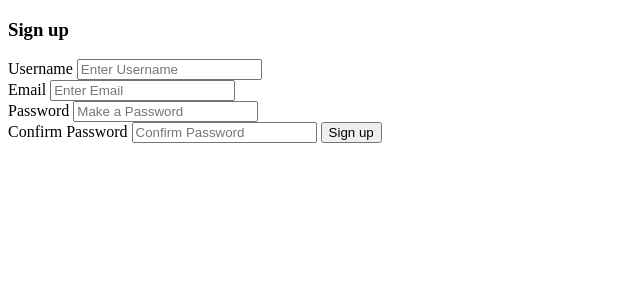
After one commit to NyshimoriMizuki/learning-flask, a Python web app: template website/templates/signup.html in a window 1280 px wide. The commit adds this page. Shown: the top 300 px of the page, without its empty margins (0-640 px from the left). Run offline with Jinja, Linux system fonts and the light colour scheme; the template is opened without the code that fills it, so the values that code supplies are empty.

Commit message:
add login and signup page (only front-end part)

```diff
--- a/website/__init__.py
+++ b/website/__init__.py
@@ -12,5 +12,6 @@ def create_site():
     app.config["SECRET_KEY"] = "test"
 
     app.register_blueprint(views, url_prefix="/")
+    app.register_blueprint(auth, url_prefix="/")
 
     return app
--- /dev/null
+++ b/website/templates/base.html
@@ -0,0 +1,16 @@
+<!DOCTYPE html>
+<html lang="en">
+
+<head>
+    <meta charset="UTF-8">
+    <meta http-equiv="X-UA-Compatible" content="IE=edge">
+    <meta name="viewport" content="width=device-width, initial-scale=1.0">
+    <title>{% block title %}{% endblock %}</title>
+</head>
+
+<body>
+    <div class="container">{% block content %}{% endblock %}</div>
+    <script type="text/javascript" src="{{ url_for('static', filename='home.js') }}"></script>
+</body>
+
+</html>
--- /dev/null
+++ b/website/templates/signup.html
@@ -0,0 +1,22 @@
+{% extends "base.html" %}
+
+{% block title %}Home{% endblock %}
+{% block content %}
+<form method="post">
+    <h3>Sign up</h3>
+    <div class="form-group">
+        <label for="username">Username</label>
+        <input type="text" id="username" name="username" class="form-control" placeholder="Enter Username" />
+        <br>
+        <label for="email">Email</label>
+        <input type="text" id="email" name="email" class="form-control" placeholder="Enter Email" />
+        <br>
+        <label for="make_pw">Password</label>
+        <input type="password" id="make_pw" name="make_pw" class="form-control" placeholder="Make a Password" />
+        <br>
+        <label for="confirm_pw">Confirm Password</label>
+        <input type="password" id="confirm_pw" name="confirm_pw" class="form-control" placeholder="Confirm Password" />
+        <button class="btn btn-primary" type="submit">Sign up</button>
+    </div>
+</form>
+{% endblock %}
```
Also changed, not shown: website/auth.py (+11 -0 lines), website/templates/home.html (+5 -15 lines), website/templates/login.html (added, +16 -0 lines).
